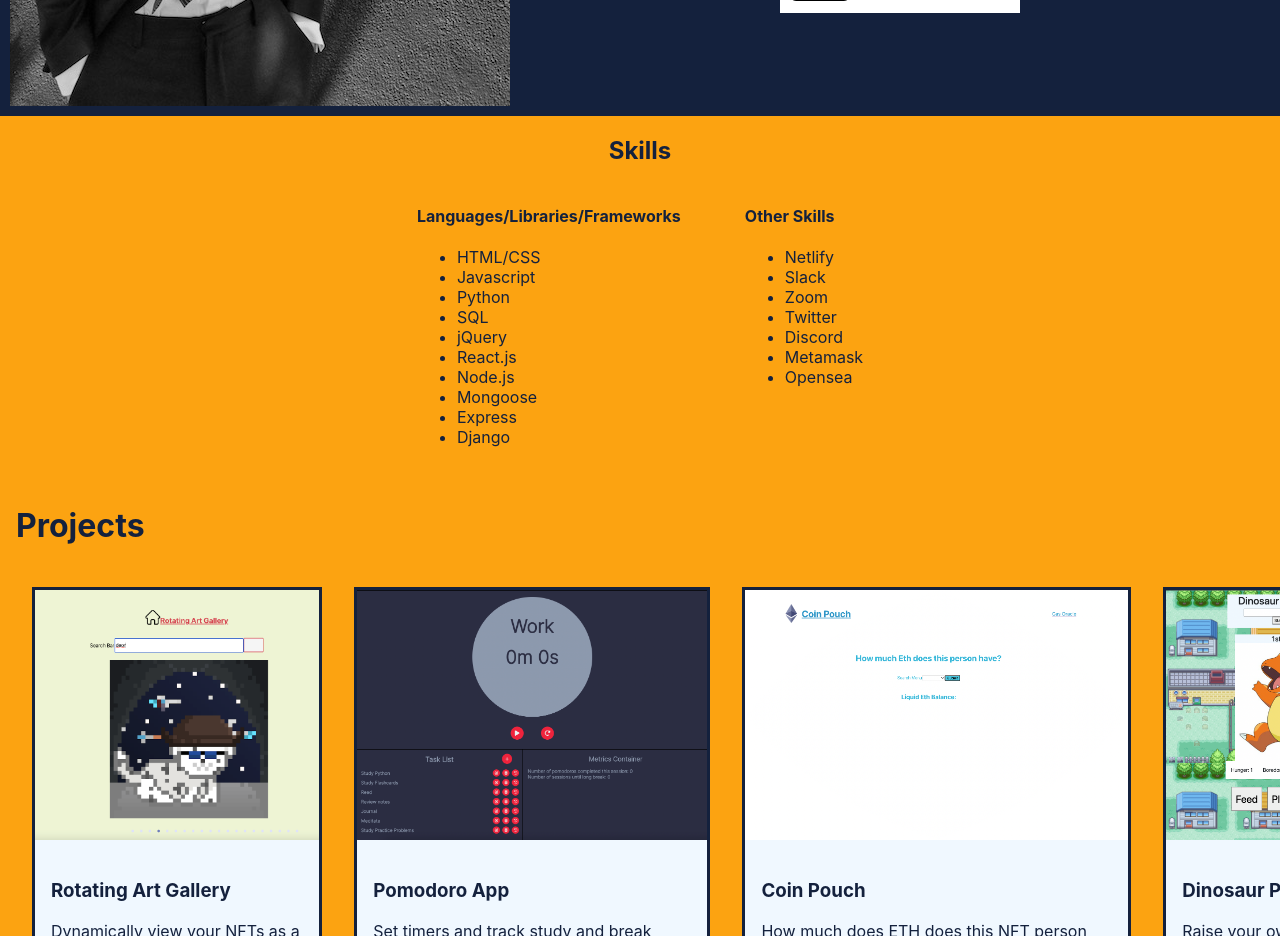
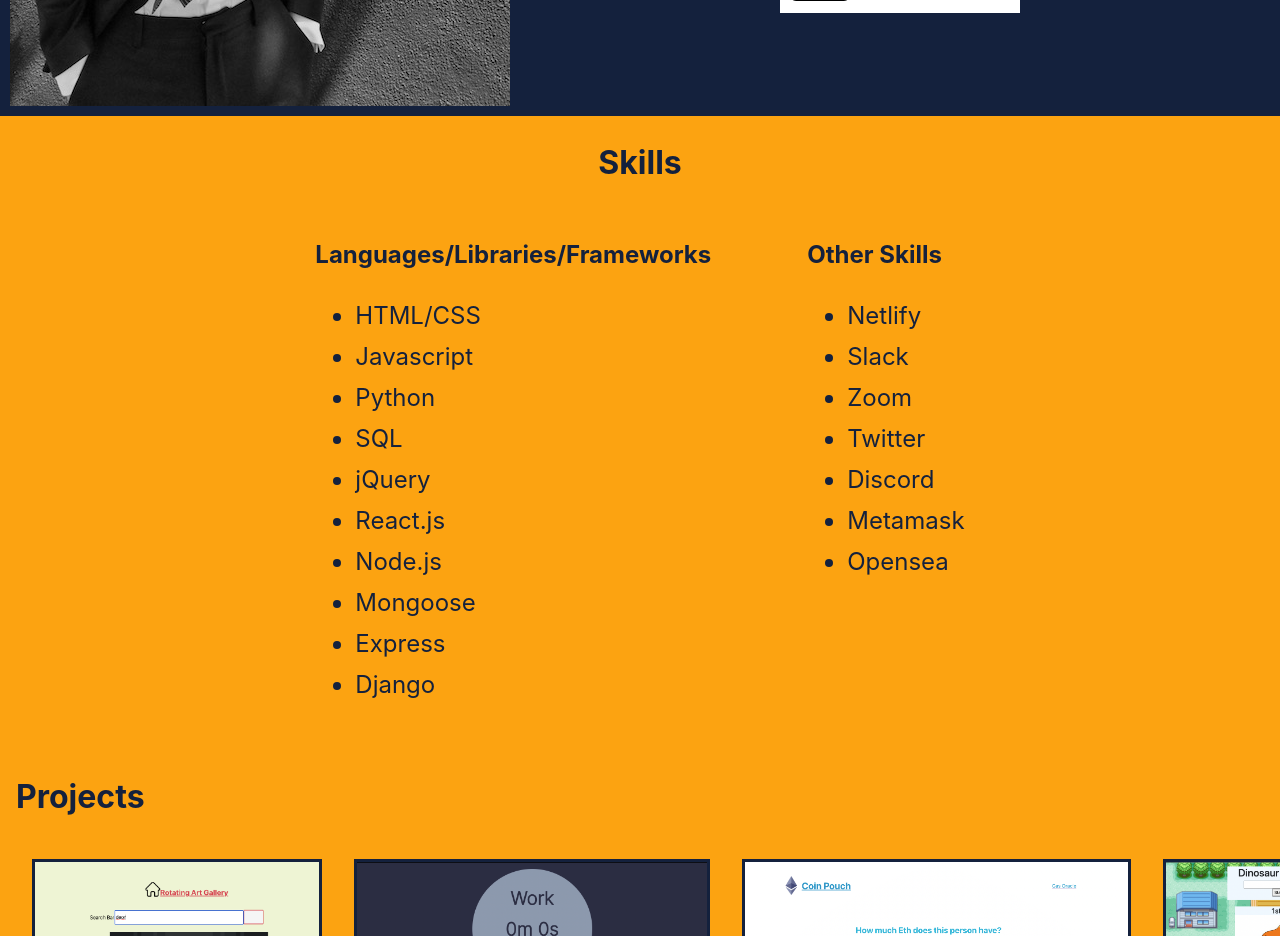
Before and after one commit to thinkaboutmovies/portfolio, a React (Create React App) app: page / in a window 1280 px wide. Shown: the part 820-1756 px from the top of the page. Built offline with nearby package versions, Linux system fonts and the light colour scheme.

Commit message:
add padding and font size to skills component

```diff
--- a/src/App.css
+++ b/src/App.css
@@ -73,6 +73,10 @@
 
 /* Skills */
 
+#Skills h2 {
+  font-size: 2em
+}
+
 #Skills {
   display: flex;
   flex-direction: column;
@@ -81,10 +85,15 @@
 
 .Skills-Card-List {
   display: flex;
+  font-size: 1.5em
 }
 
 #Skills article {
   padding: 0 2em;
+}
+
+#Skills li {
+  padding-bottom: 0.5em;
 }
 
 /* Projects */
```
